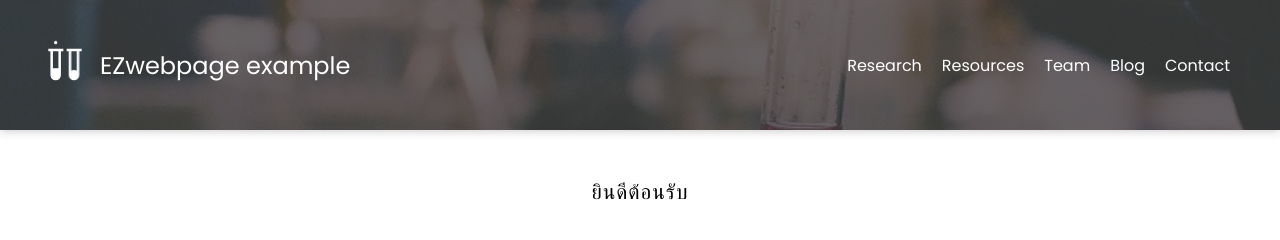
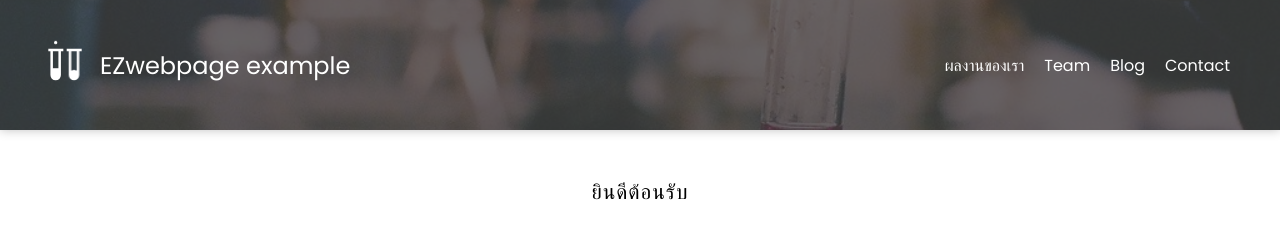
Before and after one commit to EZwebpage/Showcase, a Jekyll site: the page built from index.md, in a window 1280 px wide. Shown: the top 240 px of the page. Built offline with Jekyll 4.4.1, drawn with Linux system fonts in a browser that asks for light colours; nearby versions of some CDN libraries.

Commit message:
Update header.html

```diff
--- a/_includes/header.html
+++ b/_includes/header.html
@@ -23,20 +23,12 @@
     {%- endcomment -%}
 
     <a
-      href="{{ 'research' | relative_url }}"
-      class="nav_link"
-      data-tooltip="Published works"
-      data-placement="bottom"
-      data-delay="400"
-      >Research</a
-    >
-    <a
       href="{{ 'resources' | relative_url }}"
       class="nav_link"
       data-tooltip="Tools, datasets, and more"
       data-placement="bottom"
       data-delay="400"
-      >Resources</a
+      >ผลงานของเรา</a
     >
     <a
       href="{{ 'team' | relative_url }}"
```
